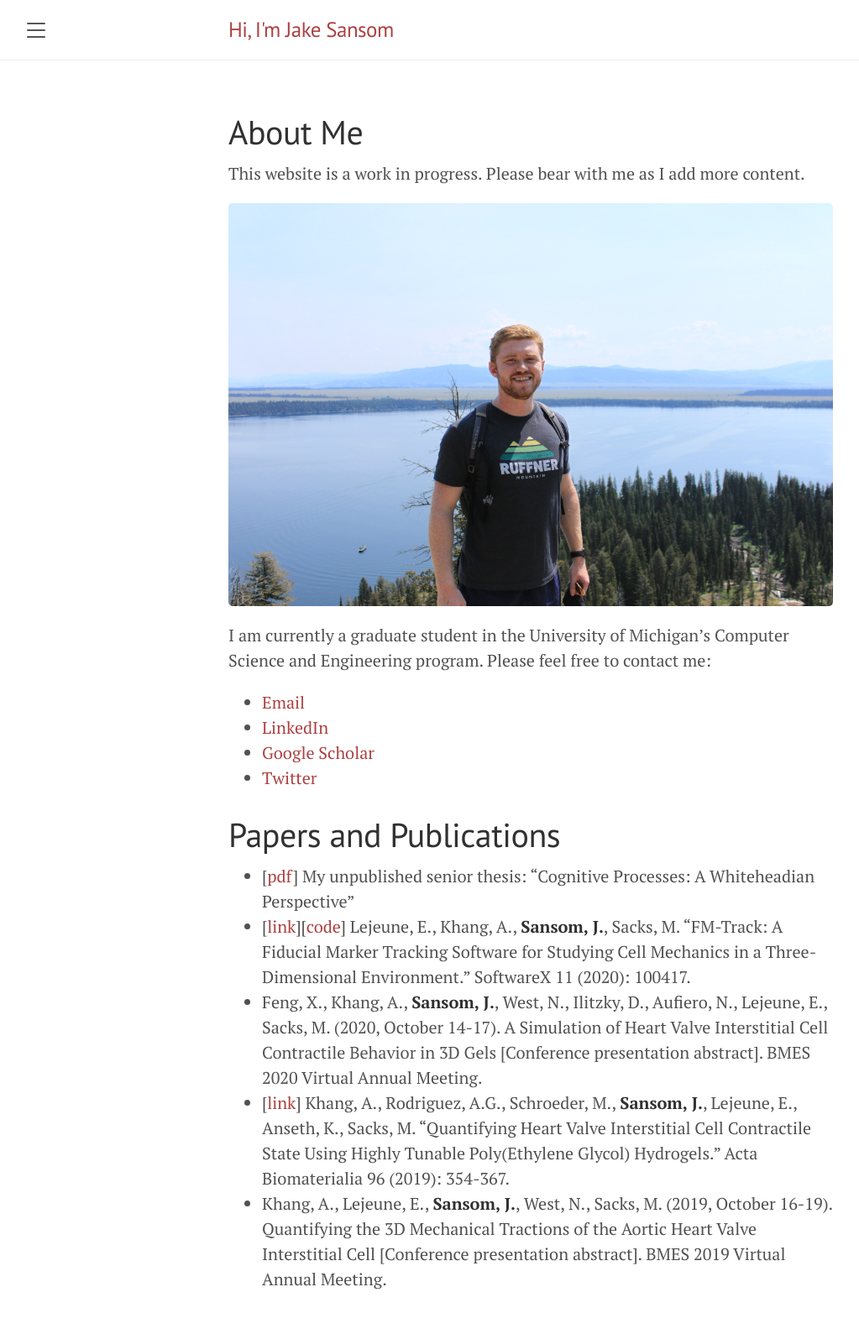
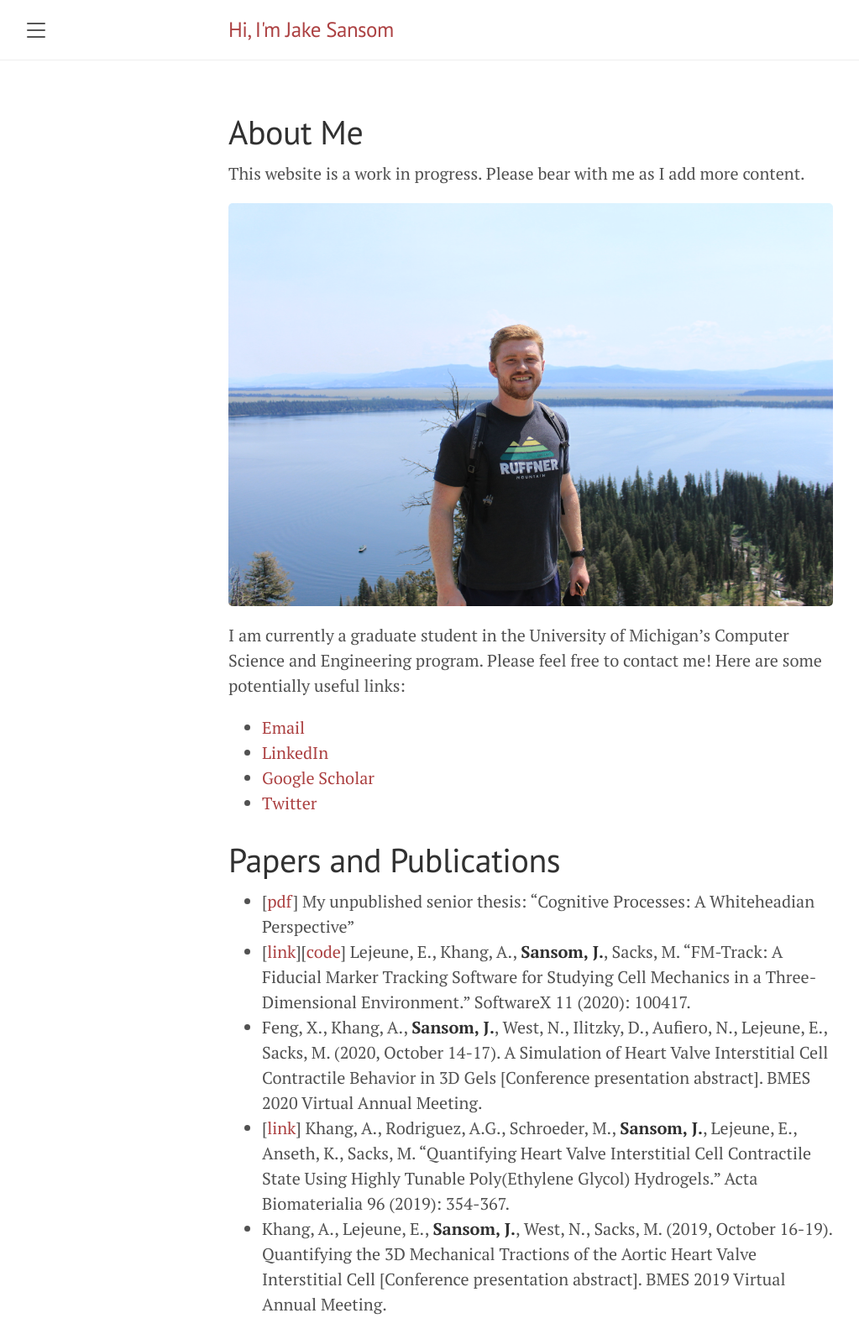
Before and after one commit to jhsansom/jhsansom.github.io, a Jekyll site: the page built from index.md, in a window 1280 px wide. Shown: the whole page at 84% size, without its empty margins (8-1031 px from the left). Built offline with Jekyll 4.4.1, drawn with Linux system fonts in a browser that asks for light colours; Markdown is read by kramdown in place of the engine named in the settings; before the commit the page ends 1559 px from its top, so only the background shows below that.

Commit message:
Minor edits

```diff
--- a/index.md
+++ b/index.md
@@ -9,7 +9,7 @@
 
 <img src="https://raw.githubusercontent.com/jhsansom/jhsansom.github.io/master/docs/profile.JPG">
 
-I am currently a graduate student in the University of Michigan's Computer Science and Engineering program. Please feel free to contact me:
+I am currently a graduate student in the University of Michigan's Computer Science and Engineering program. Please feel free to contact me! Here are some potentially useful links:
 
 - [Email](mailto:jhsansom@umich.edu)
 - [LinkedIn](https://www.linkedin.com/in/jhsansom/)
```
